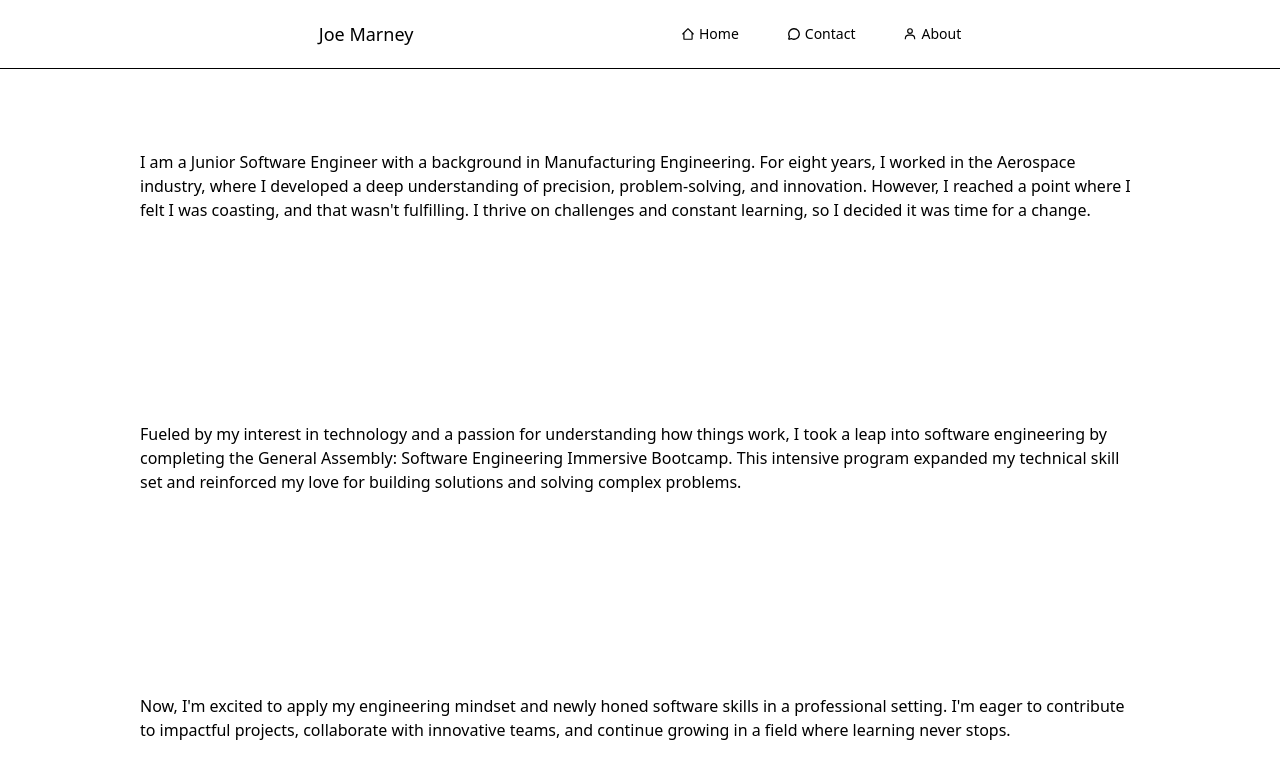
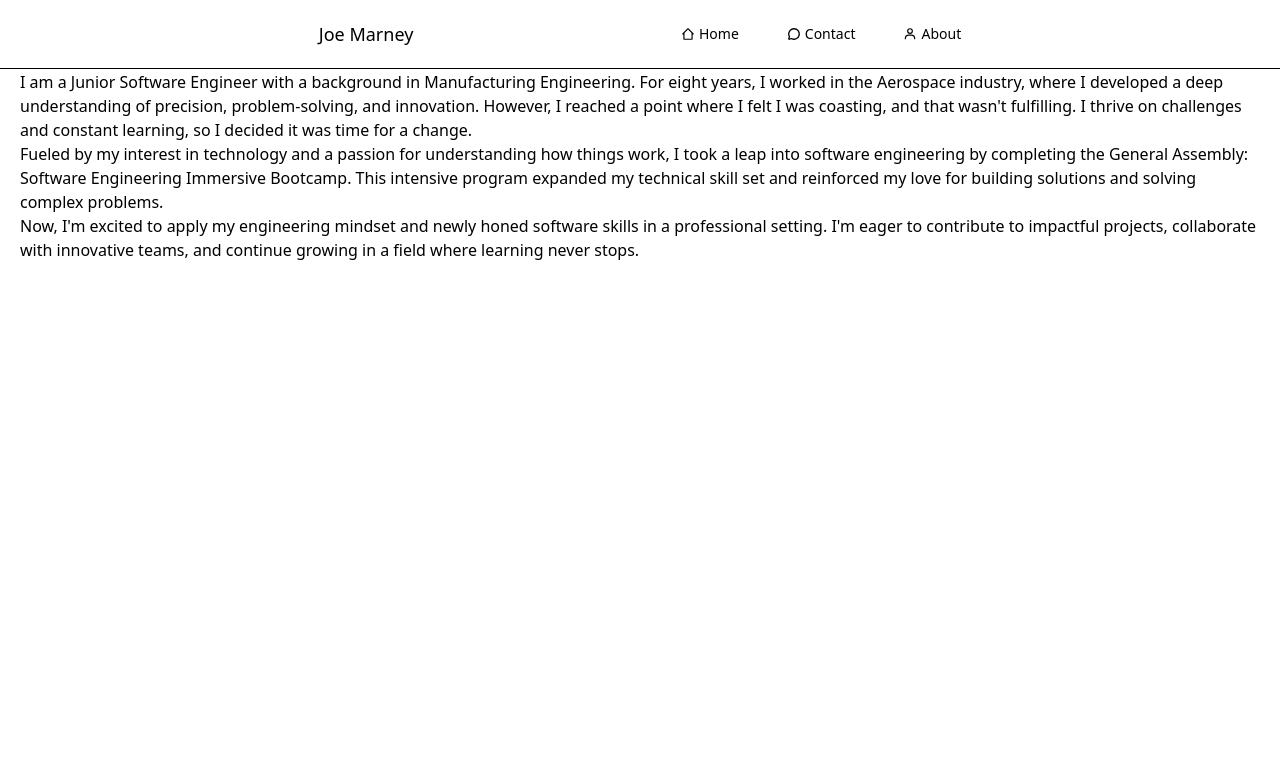
Before and after one commit to joemarney/joe-marney-portfolio, a React (Vite) app: page /about in a window 1280 px wide. Shown: the top 778 px of the page. Built offline with nearby package versions, Linux system fonts and the light colour scheme.

Commit message:
added about me section

```diff
--- a/src/assets/_global.scss
+++ b/src/assets/_global.scss
@@ -4,5 +4,5 @@
 
 html,
 body {
-  margin: 25px 20px;
+  margin: 35px 10px;
 }
--- a/src/pages/about/about.module.scss
+++ b/src/pages/about/about.module.scss
@@ -1,9 +1,2 @@
 .container {
-  display: flex;
-  justify-content: center;
-  align-items: center;
-  flex-direction: column;
-  p {
-    margin: 100px;
-  }
 }
--- a/src/pages/contact/contact.module.scss
+++ b/src/pages/contact/contact.module.scss
@@ -6,5 +6,6 @@
 
   form {
     width: 350px;
+    margin: 0;
   }
 }
--- a/src/pages/home/home.jsx
+++ b/src/pages/home/home.jsx
@@ -119,7 +119,7 @@ export default function Home() {
     <main className={styles.container}>
       <section>
         <div className="border-b border-theme-borders">
-          <button onClick={() => toggleAccordion()} className="w-full flex justify-between items-center py-5 text-theme-words">
+          <button onClick={() => toggleAccordion()} className="w-full flex justify-between items-center py-2 text-theme-words">
             <h2>Skills</h2>
             <span id="icon-1" className="text-theme-words transition-transform duration-300">
               <svg xmlns="http://www.w3.org/2000/svg" viewBox="0 0 16 16" className="w-4 h-4">
```
Also changed, not shown: src/assets/images/codingss.png (added).
